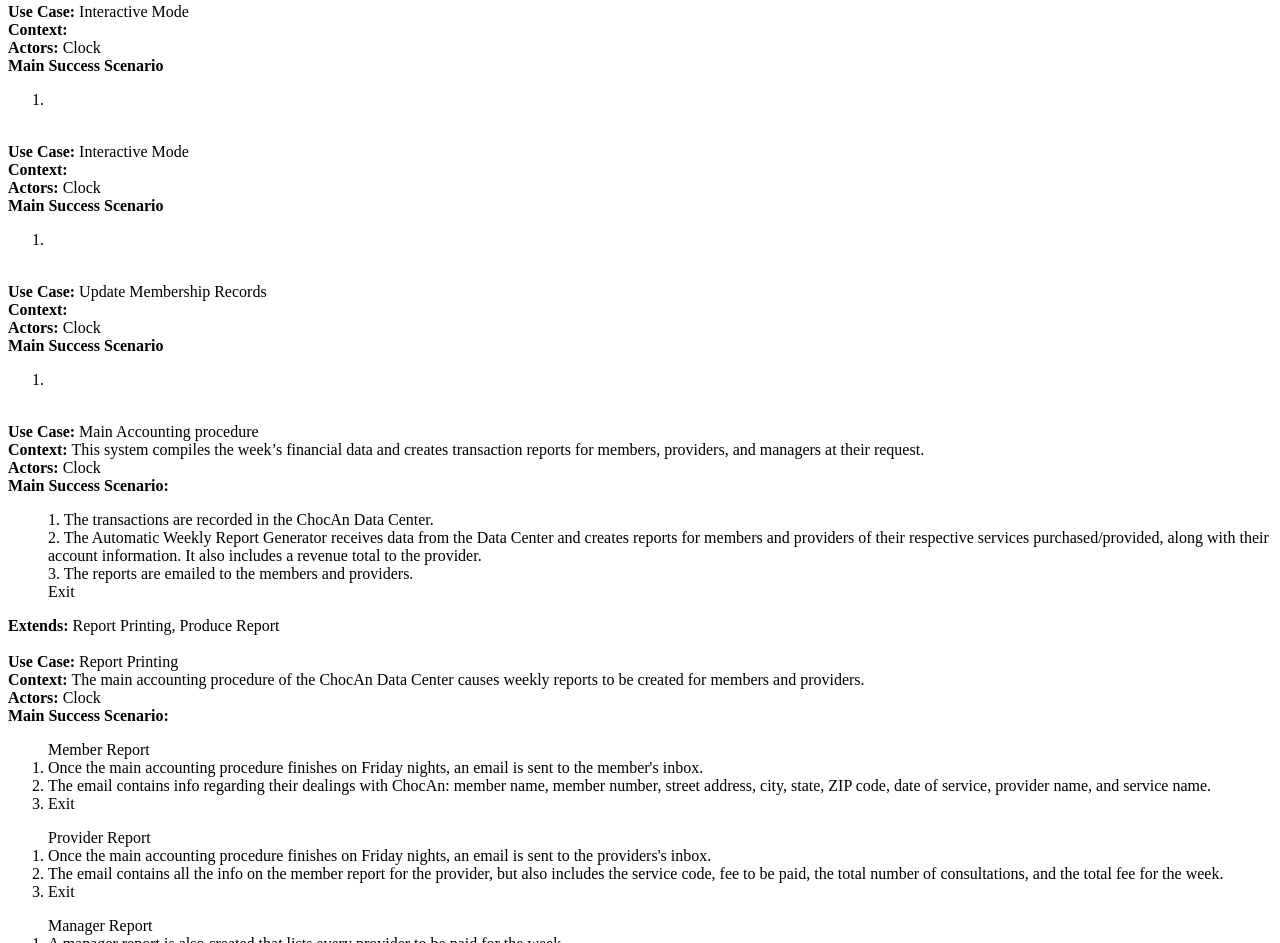
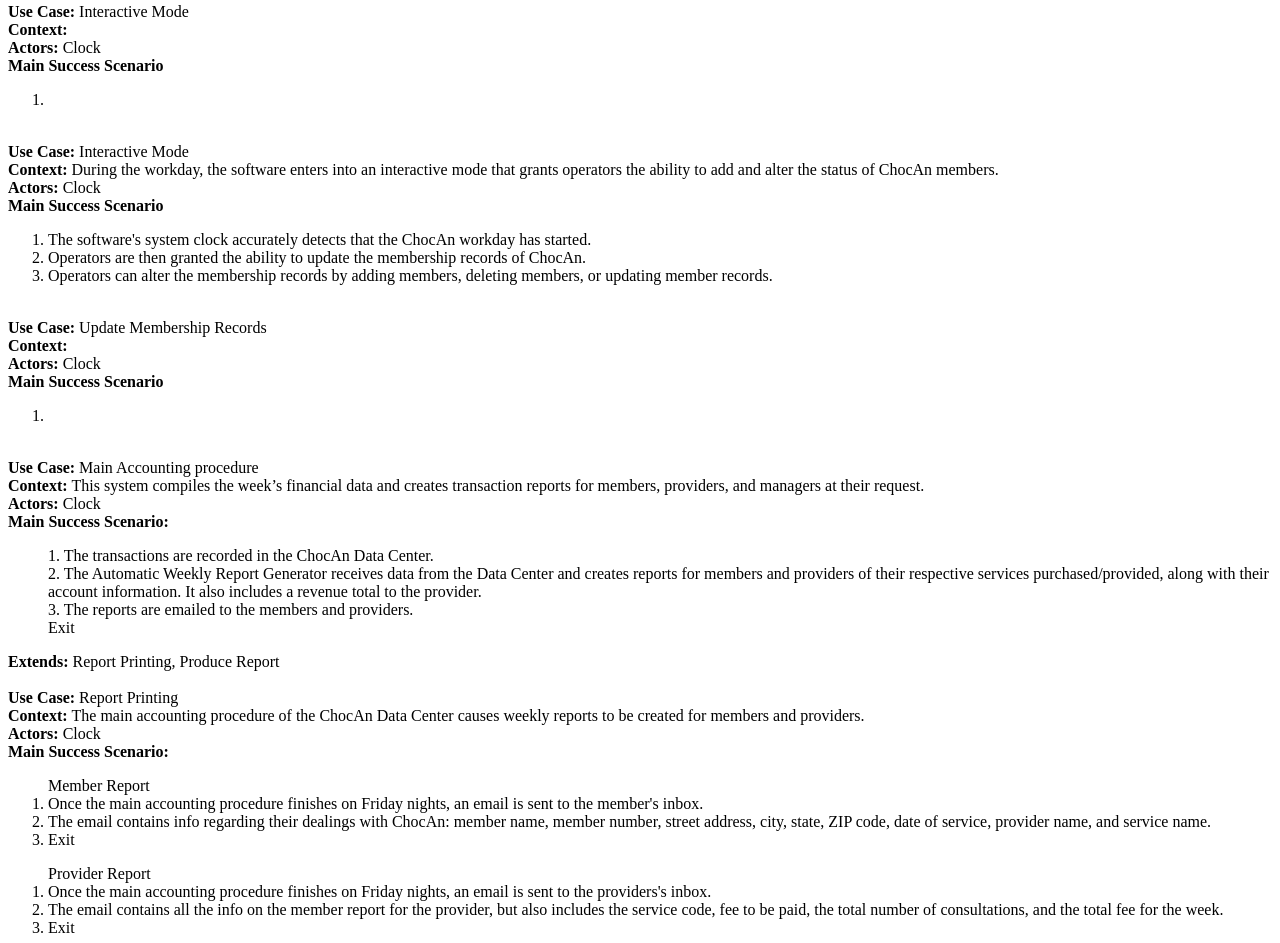
Before and after one commit to ColinKlich/chocan, a plain HTML site: page Team13_Requirements/Report.html in a window 1280 px wide. Shown: the part 5192-6135 px from the top of the page. Drawn offline with Linux system fonts and the light colour scheme.

Commit message:
Interactive Mode Use Case

```diff
--- a/Team13_Requirements/Report.html
+++ b/Team13_Requirements/Report.html
@@ -377,11 +377,13 @@ For a deeper comprehension of our project, we have also furnished descriptions f
     <br/>
     <div class="useCase">
         <b>Use Case: </b>Interactive Mode<br/>
-        <b>Context: </b><br/>
+        <b>Context: </b>During the workday, the software enters into an interactive mode that grants operators the ability to add and alter the status of ChocAn members.<br/>
         <b>Actors: </b>Clock<br/>
         <b>Main Success Scenario</b> <br/>
         <ol>
-            <li></li>
+            <li>The software's system clock accurately detects that the ChocAn workday has started.</li>
+            <li>Operators are then granted the ability to update the membership records of ChocAn.</li>
+            <li>Operators can alter the membership records by adding members, deleting members, or updating member records.</li>
         </ol>
     </div>
     <br/>
```
